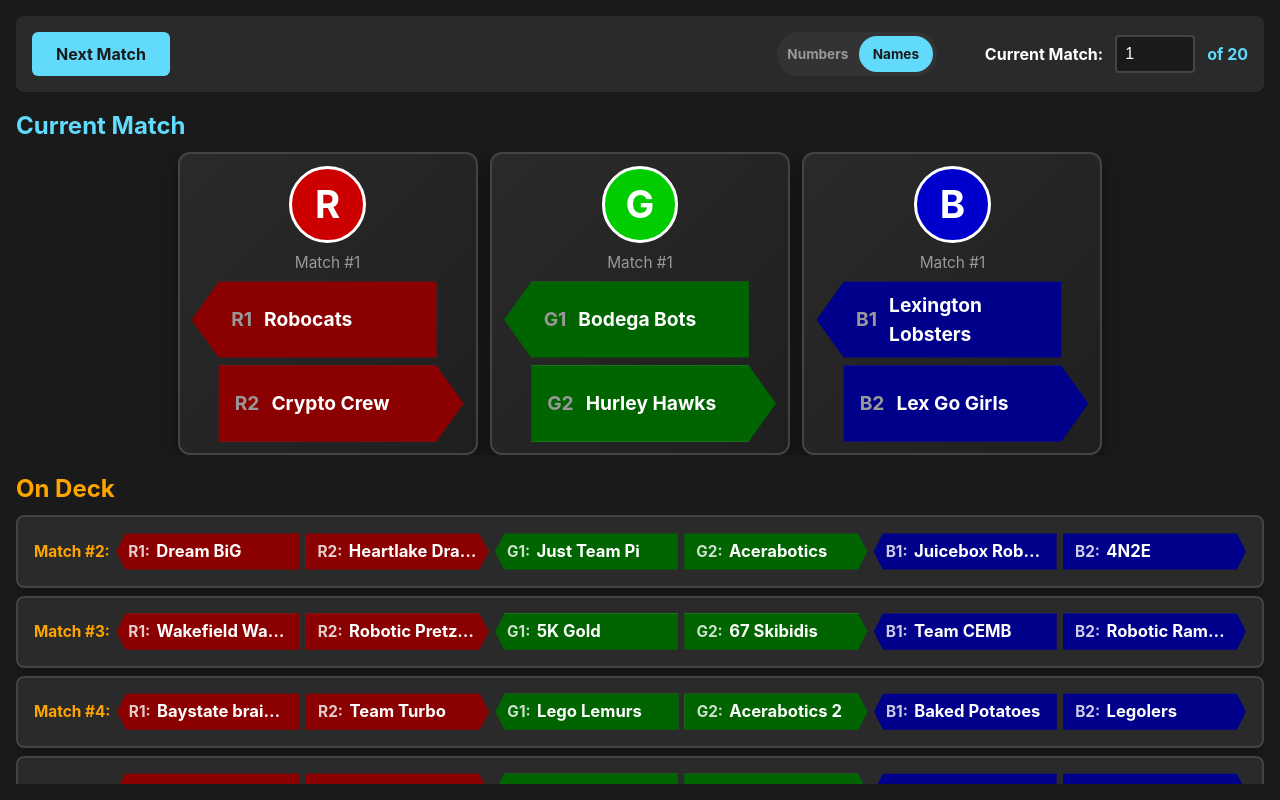
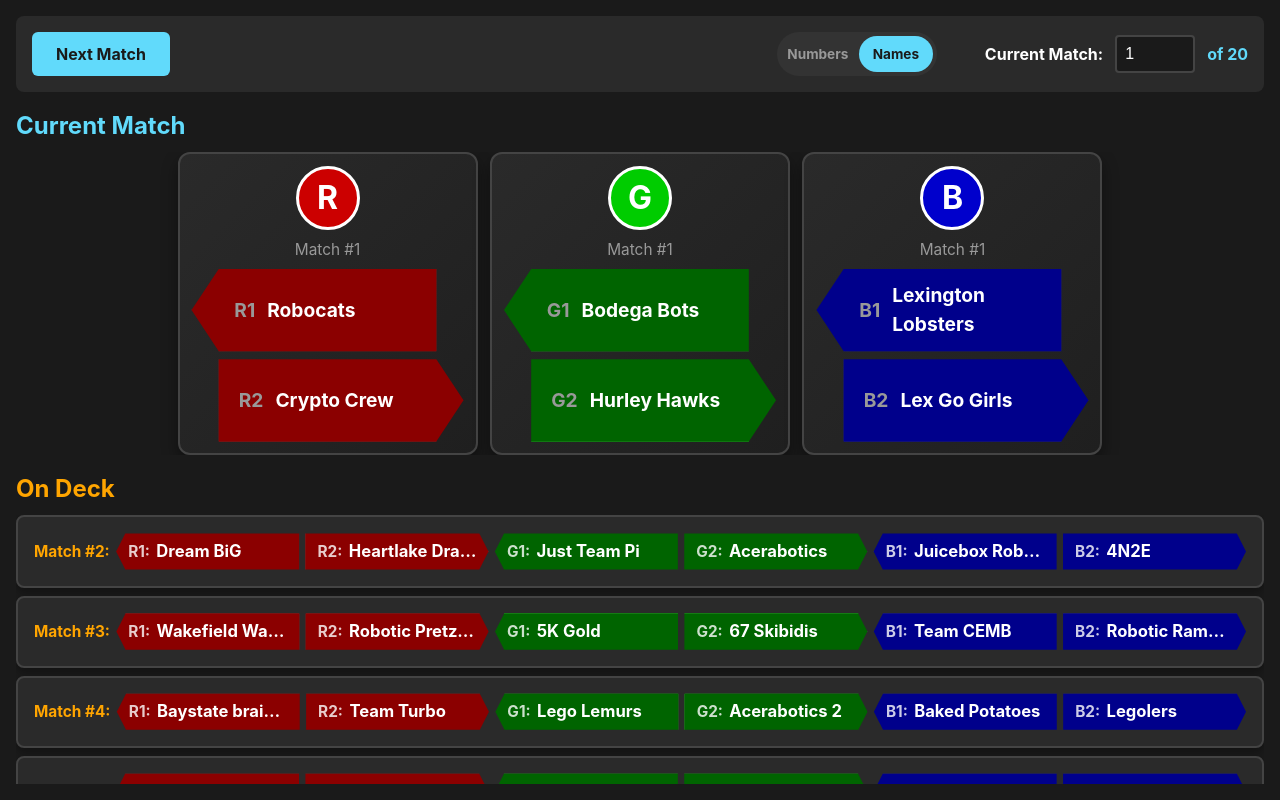
Before and after one commit to FRC2713/rumble-display, a React (Vite) app: page / in a window 1280 px wide. Both pictures are taken after a click on the button "Default (Rumble 2025)". Built offline with nearby package versions, Linux system fonts and the light colour scheme.

Commit message:
animation adjustments

```diff
--- a/src/App.css
+++ b/src/App.css
@@ -468,14 +468,14 @@ body {
 }
 
 .table-number {
-  font-size: clamp(1.5rem, 3vw, 3rem);
+  font-size: clamp(1.2rem, 2.5vw, 2.5rem);
   font-weight: bold;
   color: white;
-  padding: clamp(0.5rem, 1.5vh, 1rem) clamp(1rem, 2vw, 2rem);
+  padding: clamp(0.4rem, 1.2vh, 0.8rem) clamp(0.8rem, 1.6vw, 1.6rem);
   border-radius: 50%;
   flex-shrink: 0;
-  width: clamp(3rem, 6vw, 6rem);
-  height: clamp(3rem, 6vw, 6rem);
+  width: clamp(2.5rem, 5vw, 5rem);
+  height: clamp(2.5rem, 5vw, 5rem);
   display: flex;
   align-items: center;
   justify-content: center;
@@ -502,7 +502,7 @@ body {
 
 .team {
   width: 90%;
-  padding: clamp(0.75rem, 2vh, 1.5rem);
+  padding: clamp(1rem, 2.5vh, 2rem);
   text-align: left;
   flex: 1;
   min-height: 0;
@@ -774,6 +774,10 @@ body {
 }
 
 /* Jiggle Animation */
+.jiggle {
+  animation: jiggle-up 0.6s ease-in-out;
+}
+
 @keyframes jiggle-up {
   0%, 100% {
     transform: translateY(0);
--- a/src/App.tsx
+++ b/src/App.tsx
@@ -19,14 +19,14 @@ function App() {
   const [startMatchInput, setStartMatchInput] = useState<string>('')
   const [isPulsing, setIsPulsing] = useState<boolean>(false)
   const [spinningTableIndex, setSpinningTableIndex] = useState<number>(-1)
-  const [_jigglingOnDeckIndex, setJigglingOnDeckIndex] = useState<number>(-1)
+  const [jigglingOnDeckIndex, setJigglingOnDeckIndex] = useState<number>(-1)
   const [confettiParticles, setConfettiParticles] = useState<ConfettiParticle[]>([])
   const animationFrameRef = useRef<number | undefined>(undefined)
   const lastTimeRef = useRef<number>(0)
 
-  const [tableSpinInterval, setTableSpinInterval] = useState<number>(120)
-  const [onDeckJiggleInterval, setOnDeckJiggleInterval] = useState<number>(110)
-  const [pulseDuration, setPulseDuration] = useState<number>(15)
+  const [tableSpinInterval, setTableSpinInterval] = useState<number>(60)
+  const [onDeckJiggleInterval, setOnDeckJiggleInterval] = useState<number>(45)
+  const [pulseDuration, setPulseDuration] = useState<number>(10)
   const [tableSpinEnabled, setTableSpinEnabled] = useState<boolean>(true)
   const [onDeckJiggleEnabled, setOnDeckJiggleEnabled] = useState<boolean>(true)
   const [pulseEnabled, setPulseEnabled] = useState<boolean>(true)
@@ -202,7 +202,6 @@ function App() {
     if (matches.length === 0 || onDeckJiggleInterval <= 0 || !onDeckJiggleEnabled) return
 
     const jiggleAnimation = OnDeckJiggleAnimation.createSequentialJiggle(
-      3, // Always 3 tables (but on-deck shows next match)
       matches.length,
       currentIndex,
       setJigglingOnDeckIndex,
@@ -484,8 +483,8 @@ function App() {
         <div className="on-deck">
           <h2>On Deck</h2>
           <div className="on-deck-list">
-            {onDeckMatches.map((match) => (
-              <div key={match.number} className="on-deck-card-compact">
+            {onDeckMatches.map((match, index) => (
+              <div key={match.number} className={`on-deck-card-compact ${jigglingOnDeckIndex === index ? 'jiggle' : ''}`}>
                 <div className="match-number-ondeck">Match #{match.number}:</div>
                 <div className="team-inline team-inline-red team-inline-1">
                   <span className="team-label-small">R1:</span>
--- a/src/animations.ts
+++ b/src/animations.ts
@@ -87,7 +87,6 @@ export class TableSpinAnimation {
 
 export class OnDeckJiggleAnimation {
   static createSequentialJiggle(
-    numTables: number,
     matchesLength: number,
     currentIndex: number,
     setJigglingOnDeckIndex: (index: number | ((prev: number) => number)) => void,
@@ -97,7 +96,8 @@ export class OnDeckJiggleAnimation {
       // Don't jiggle if pulsing
       if (isPulsing) return
 
-      const onDeckMatchesCount = Math.min(numTables * 2, matchesLength - currentIndex - numTables)
+      // Jiggle ALL on-deck matches (all remaining matches after current)
+      const onDeckMatchesCount = matchesLength - currentIndex - 1
       if (onDeckMatchesCount <= 0) return
 
       for (let i = 0; i < onDeckMatchesCount; i++) {
@@ -105,8 +105,8 @@ export class OnDeckJiggleAnimation {
           setJigglingOnDeckIndex(i)
           setTimeout(() => {
             setJigglingOnDeckIndex(prev => prev === i ? -1 : prev)
-          }, 1000)
-        }, i * 800) // 0.8 second delay between each card
+          }, 600) // Duration matches CSS animation
+        }, i * 700) // 0.7 second delay between each card
       }
     }
   }
```
